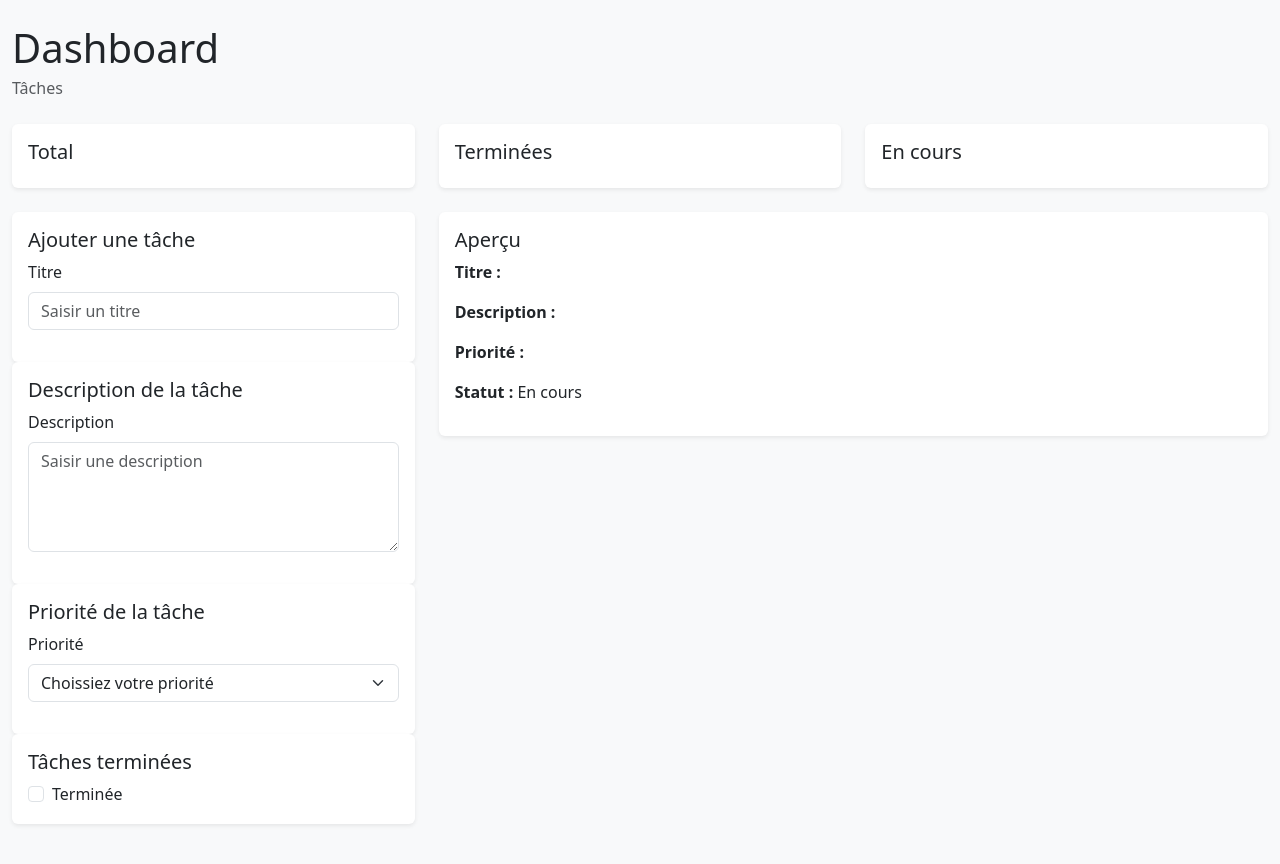
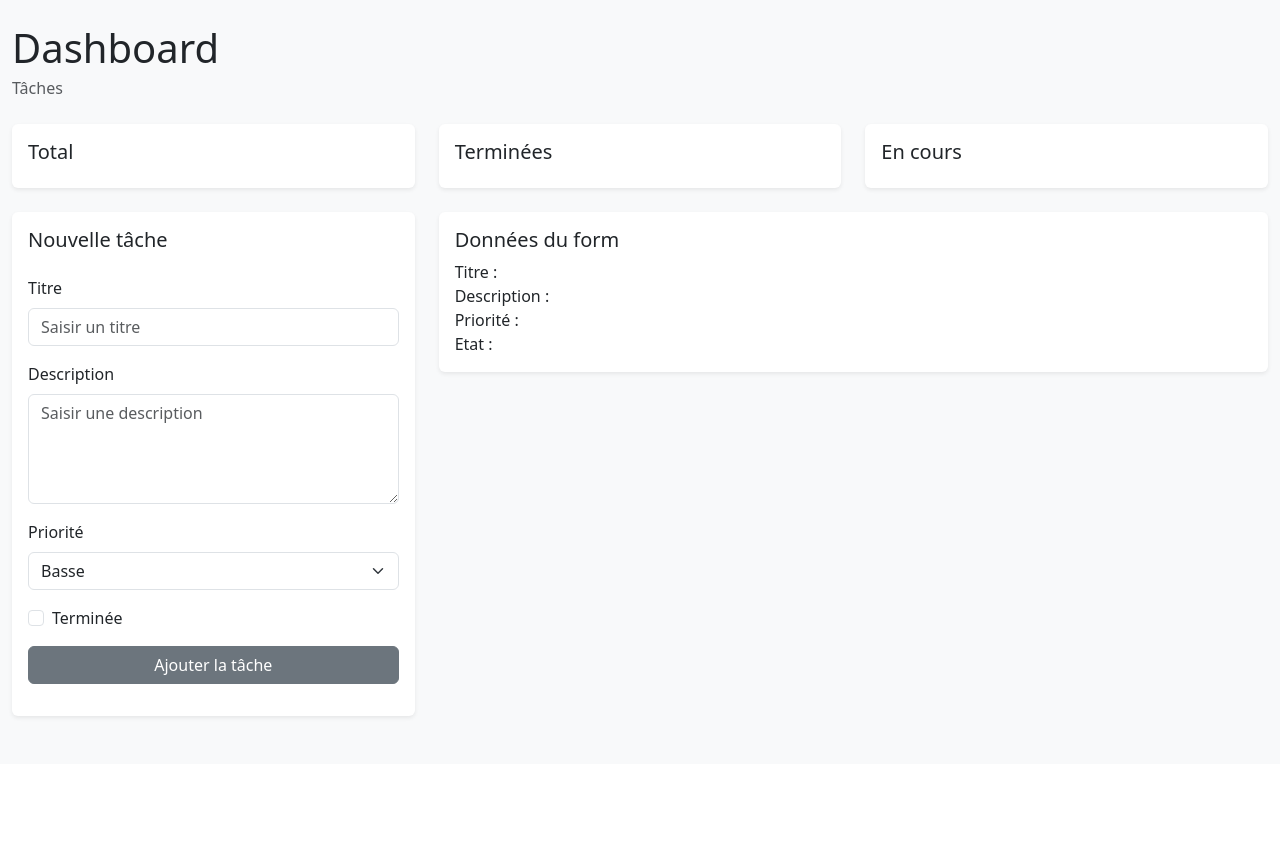
Before and after one commit to Jordandevop/Dashboard_1, a React (Vite) app: page / in a window 1280 px wide. Shown: the top 864 px of the page. After the commit the page ends 800 px from the top, so only its background shows below. Built offline with nearby package versions, Linux system fonts and the light colour scheme.

Commit message:
exercice 3 finit

```diff
--- a/src/components/TaskDashboard.jsx
+++ b/src/components/TaskDashboard.jsx
@@ -1,75 +1,101 @@
-import { useState } from "react";
-import { Row, Col, Card, Form } from "react-bootstrap";
+import { useState } from 'react'
+import { Row, Col, Card, Form, Button } from 'react-bootstrap'
 
 export default function TaskDashboard() {
-  // const [title, setTitle] = useState("");
-  // const [description, setDescription] = useState("");
-  // const [priority, setPriority] = useState("");
-    // const [done, setDone] = useState(false);
 
-      const PRIORITY_OPTIONS = [
-    { value: "home", label: "Choissiez votre priorité"},
-    { value: "low", label: "Basse" },
-    { value: "medium", label: "Normale" },
-    { value: "high", label: "Haute" },
-  ];
+    // const [title, setTitle] = useState('')
+    // const [description, setDescription] = useState('')
+    // const [priority, setPriority] = useState('')
+    // const [done, setDone] = useState(false)
 
-  const [formData, setFormData]= useState({
-    title:'',
+    const [formData, setFormData] = useState({
+        title: '',
         description: '',
-    priority:'',
-    done:false,
-  })
+        priority: '',
+        done: false,
+    });
 
-  const handleChange =(e)=>{
-    const { name, value , type , checked}= e.target
+    const handleChange = (e) => {
+        const {name, value, type, checked} = e.target
         setFormData({
             ...formData,
             [name]: type === 'checkbox' ? checked : value
         });
     }
 
+    const priorityOptions = [
+        { value: 'low', label: 'Basse' },
+        { value: 'medium', label: 'Moyenne' },
+        { value: 'high', label: 'Haute' },
+    ];
+
+    const handleSubmit = (e) => {
+      e.preventDefault()
+
+      alert(`
+        Titre : ${formData.title}
+        Description: ${formData.description}
+        Priorité: ${formData.priority}
+        Statut: ${formData.done ? 'Terminée': 'En cours'}
+
+        `)
+
+      setFormData({
+        title:'',
+        description:'',
+        priority:'',
+        done:'',
+      })
+    }
 
     return (
         <>
-      <div className="mb-4">
-        <h1 className="mb-1">Dashboard</h1>
-        <p className="text-muted mb-0">Tâches</p>
+            {/*
+
+            - faire un haut de page pour afficher les stats des tâches (Nb total de tâche, tâches terminées, tâches en cours)
+            - En dessous : 2 colonnes
+            - à gauche : le formulaire d'ajout
+            - à droite l 'affichage
+
+            */}
+            <div className='mb-4'>
+                <h1 className='mb-1'>Dashboard</h1>
+                <p className='text-muted mb-0'>Tâches</p>
             </div>
 
             {/* Stats */}
-      <Row className="g-4 mb-4">
+            <Row className='g-4 mb-4'>
                 <Col md={4}>
-          <Card className="shadow-sm border-0">
+                    <Card className='shadow-sm border-0'>
                         <Card.Body>
-              <h2 className="h5">Total</h2>
+                            <h2 className='h5'>Total</h2>
                         </Card.Body>
                     </Card>
                 </Col>
                 <Col md={4}>
-          <Card className="shadow-sm border-0">
+                    <Card className='shadow-sm border-0'>
                         <Card.Body>
-              <h2 className="h5">Terminées</h2>
+                            <h2 className='h5'>Terminées</h2>
                         </Card.Body>
                     </Card>
                 </Col>
                 <Col md={4}>
-          <Card className="shadow-sm border-0">
+                    <Card className='shadow-sm border-0'>
                         <Card.Body>
-              <h2 className="h5">En cours</h2>
+                            <h2 className='h5'>En cours</h2>
                         </Card.Body>
                     </Card>
                 </Col>
             </Row>
 
-      <Row className="g-4 mb-4">
+            <Row className='g-4 mb-4'>
                 <Col lg={4}>
                     {/* Formulaire d'ajout */}
-          <Card className="shadow-sm border-0">
+                    <Card className='shadow-sm border-0'>
                         <Card.Body>
-              <Card.Title>Ajouter une tâche</Card.Title>
-              <Form>
-                <Form.Group className="mb-3" controlId="title">
+                            <Card.Title className='mb-4'>Nouvelle tâche</Card.Title>
+                            <Form onSubmit={handleSubmit}>
+                                <Form.Group className='mb-3' controlId='title'>
                                     <Form.Label>Titre</Form.Label>
                                     <Form.Control
                                         type="text"
@@ -79,75 +105,67 @@ export default function TaskDashboard() {
                                         onChange={handleChange}
                                     />
                                 </Form.Group>
-              </Form>
-            </Card.Body>
-          </Card>
-          {/* Description */}
-          <Card className="shadow-sm border-0">
-            <Card.Body>
-              <Card.Title>Description de la tâche</Card.Title>
-              <Form.Group className="mb-3" controlId="description">
+                                {/*
+                                    EXERCICE 1 : Faire les 3 champs suivants :
+                                    - Description (description) : textarea
+                                    - Priorité (priority) : select
+                                    - Terminée (done) : checkbox
+                                    - Avec les useState pour chaque champ
+
+
+                                */}
+                                <Form.Group className='mb-3' controlId='description'>
                                     <Form.Label>Description</Form.Label>
                                     <Form.Control
                                         as="textarea"
+                                        rows={4}
                                         name="description"
                                         placeholder="Saisir une description"
-                  rows={4}
                                         value={formData.description}
                                         onChange={handleChange}
                                     />
                                 </Form.Group>
-            </Card.Body>
-          </Card>
-          {/* Priority */}
-          <Card className="shadow-sm border-0">
-            <Card.Body>
-              <Card.Title>Priorité de la tâche</Card.Title>
-              <Form.Group className="mb-3" controlId="description">
+                                <Form.Group className='mb-3' controlId='priority'>
                                     <Form.Label>Priorité</Form.Label>
-
-                <Form.Select
-                  name="priority"
-                  value={formData.priority}
-                  onChange={handleChange}
+                                    <Form.Select name="priority" value={formData.priority} onChange={handleChange}
                                     >
-                  {PRIORITY_OPTIONS.map((option) => (
+                                        {priorityOptions.map((option) => (
                                             <option key={option.value} value={option.value}>
                                                 {option.label}
                                             </option>
                                         ))}
                                     </Form.Select>
                                 </Form.Group>
-            </Card.Body>
-          </Card>
-
-          {/*Terminées */}
-          <Card className="shadow-sm border-0">
-            <Card.Body>
-              <Card.Title> Tâches terminées</Card.Title>
+                                <Form.Group className='mb-3' controlId='done'>
                                     <Form.Check
                                         type="checkbox"
+                                        label="Terminée"
                                         name="done"
-                label="Terminée"
                                         checked={formData.done}
                                         onChange={handleChange}
                                     />
+                                </Form.Group>
+                                <div className='mb-3'>
+                                  <Button type='submit' variant='secondary' className='w-100'>Ajouter la tâche</Button>
+                                </div>
+                            </Form>
                         </Card.Body>
                     </Card>
                 </Col>
-        <Col lg={8}>{/* Affichage des tâches */}
-        <Card className="shadow-sm border-0">
+                <Col lg={8}>
+                    {/* Affichage des tâches */}
+                    {/* EXERCICE 2 : Afficher les valeur saisies dans le form. Pour le champ done on affiche : Terminée ou En cours */}
+                    <Card className='shadow-sm border-0'>
                         <Card.Body>
-            <Card.Title>Aperçu</Card.Title>
-            <p><strong>Titre :</strong>{formData.title}</p>
-            <p><strong>Description : </strong>{formData.description}</p>
-            <p><strong>Priorité : </strong>{formData.priority}</p>
-            <p><strong>Statut : </strong>{ formData.done ? 'Terminée' : 'En cours'}</p>
+                            <h2 className='h5'>Données du form</h2>
+                            Titre : {formData.title}<br />
+                            Description : {formData.description}<br />
+                            Priorité : {formData.priority}<br />
+                            Etat : {formData.done ? 'Terminée' : ''}<br />
                         </Card.Body>
-
                     </Card>
                 </Col>
             </Row>
         </>
-  );
+    )
 }
```
Lines whose indentation alone changed are shown as unchanged.
